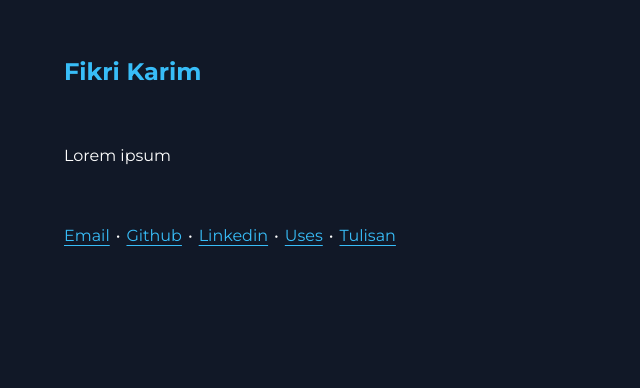
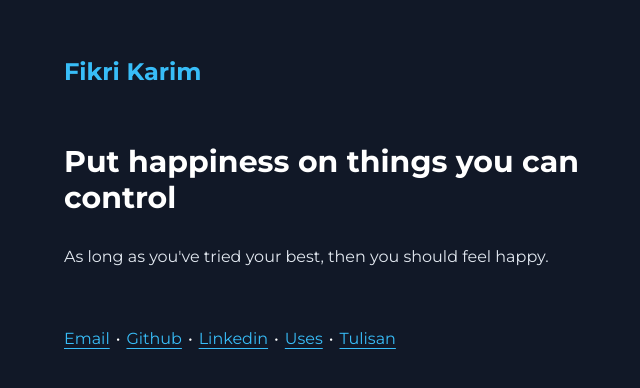
Before and after one commit to fikrikarim/fikrikarim.com, a Next.js app: page /control in a window 1280 px wide. Shown: the top 388 px of the page, without its empty margins (272-912 px from the left). Built offline with nearby package versions, Linux system fonts and the light colour scheme.

Commit message:
add placeholder to the control post

```diff
--- a/pages/control/index.mdx
+++ b/pages/control/index.mdx
@@ -1,8 +1,14 @@
 export const meta = {
   title: "Put happiness on things you can control",
-  date: "2022-08-29",
+  date: "2024-03-28",
   language: "english",
-  spoiler: "Lorem ipsum",
+  spoiler: "A small note on how I view the world",
 };
 
-Lorem ipsum
+
+As long as you've tried your best, then you should feel happy.
+
+
+import { Post } from "../../components/Post";
+
+export default (props) => <Post {...props} meta={meta} />;
```
